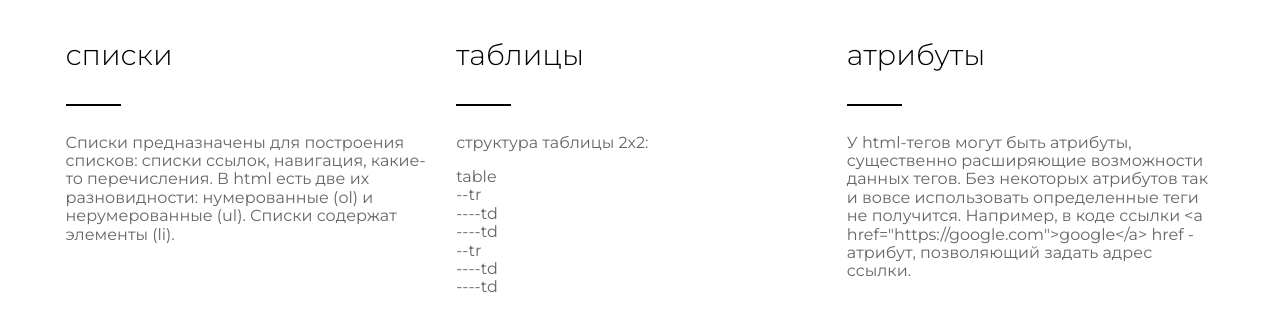
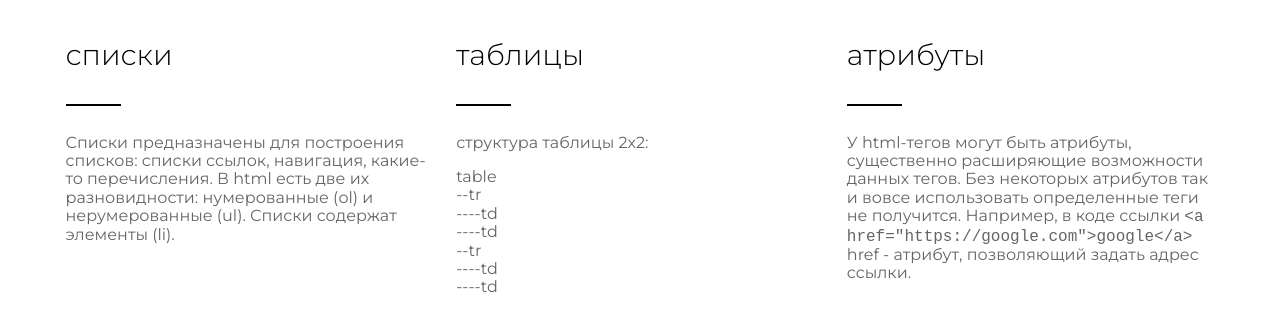
Before and after one commit to pemakhov/onix-internship-react-test-task, a JavaScript app: page / in a window 1280 px wide. Shown: the part 6940-7273 px from the top of the page. Built offline with nearby package versions, Linux system fonts and the light colour scheme; the HTML template or start-up script is replaced by a standard one.

Commit message:
refactor: enhance styles
Remove 'overflow-hidden' and change wrap behavior of 'code' blocks

```diff
--- a/src/App.css
+++ b/src/App.css
@@ -13,6 +13,10 @@
 
 .hidden-anchor {
   font-size: 0;
+}
+
+code {
+  overflow-wrap: break-word;
 }
 
 @media (min-width: 768px) {
@@ -193,7 +197,6 @@ html body #root main section .article-block {
   display: flex;
   flex-wrap: wrap;
   justify-content: space-between;
-  overflow: hidden;
 }
 html body #root main section .article-block .article-block__post {
   width: 32%;
--- a/src/App.js
+++ b/src/App.js
@@ -309,7 +309,7 @@ function App() {
                 У html-тегов могут быть атрибуты, существенно расширяющие
                 возможности данных тегов. Без некоторых атрибутов так и вовсе
                 использовать определенные теги не получится. Например, в коде
-                ссылки &lt;a href="https://google.com"&gt;google&lt;/a&gt; href
+                ссылки <code>&lt;a href="https://google.com"&gt;google&lt;/a&gt;</code> href
                 - атрибут, позволяющий задать адрес ссылки.
               </p>
             </div>
--- a/src/App.scss
+++ b/src/App.scss
@@ -16,6 +16,10 @@ $middleScreenBreakpoint: 768px;
 
 .hidden-anchor {
   font-size: 0;
+}
+
+code {
+  overflow-wrap: break-word;
 }
 
 @media (min-width: $middleScreenBreakpoint) {
@@ -217,7 +221,6 @@ html {
             display: flex;
             flex-wrap: wrap;
             justify-content: space-between;
-            overflow: hidden;
 
             .article-block__post {
               width: 32%;
```
Also changed, not shown: 1 other file (tests, documents, lock files or other folders).
